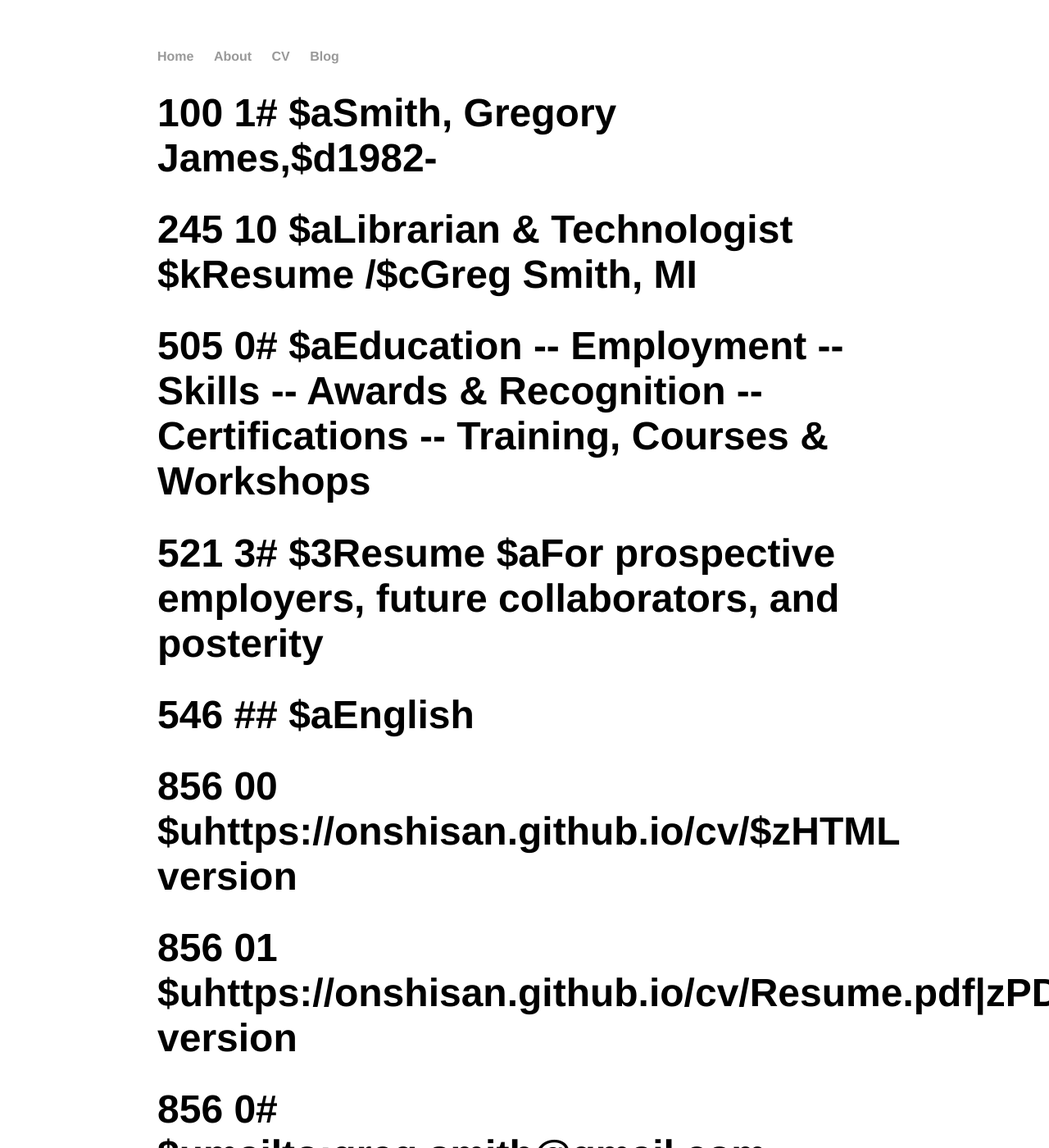
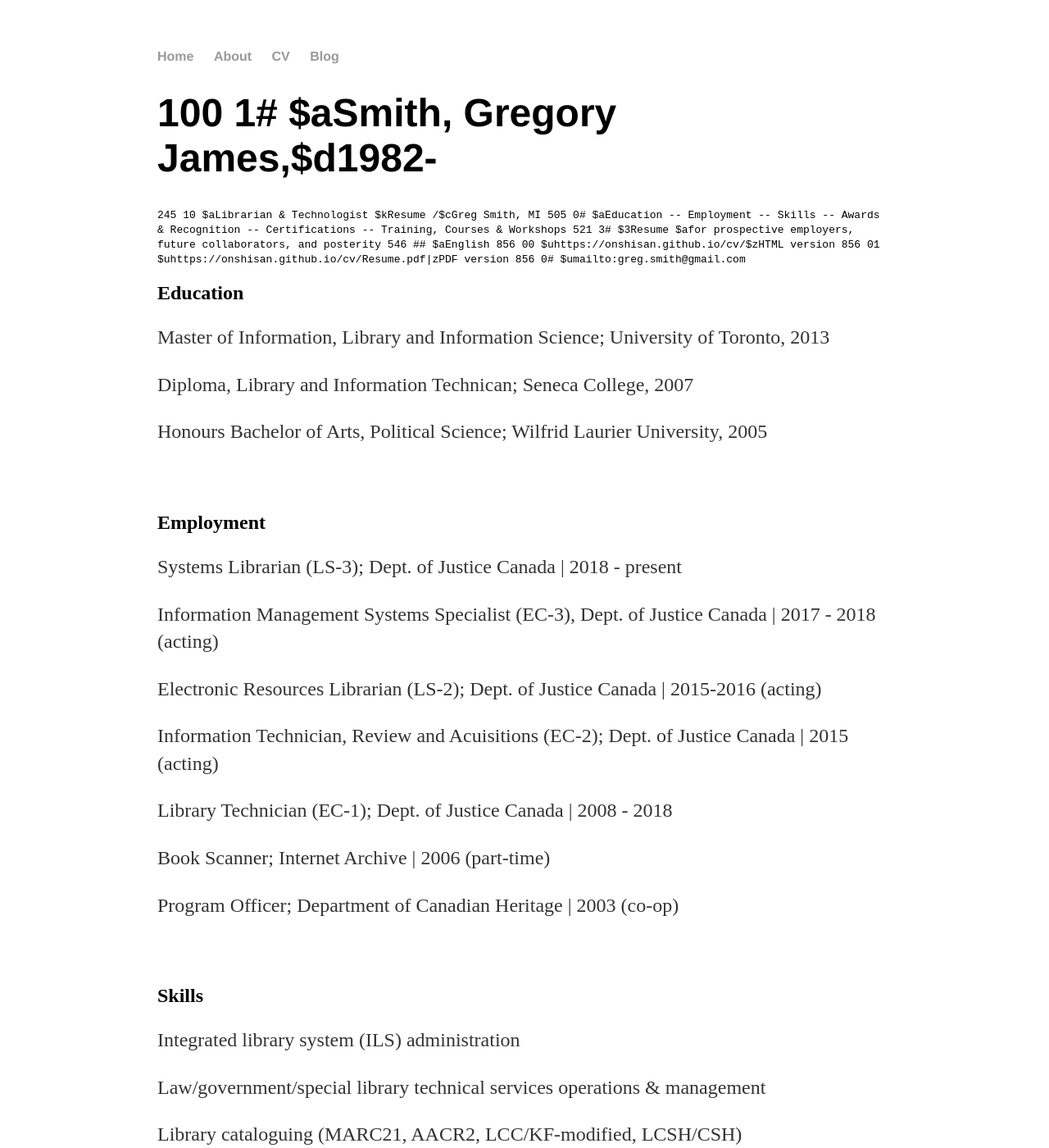
Before and after one commit to onshisan/onshisan.github.io, a Jekyll site: the page built from cv/index.html, in a window 1280 px wide and 1400 px high. Shown: the whole window at 82% size. Built offline with Jekyll 4.4.1, drawn with Linux system fonts in a browser that asks for light colours.

Commit message:
Update resume.html
Wrap most MARC in code tag

```diff
--- a/_includes/resume.html
+++ b/_includes/resume.html
@@ -1,11 +1,15 @@
 <h1>100 1# $aSmith, Gregory James,$d1982-</h1>
-<h1>245 10 $aLibrarian & Technologist $kResume /$cGreg Smith, MI</h1>
-<h1>505 0# $aEducation -- Employment -- Skills -- Awards & Recognition -- Certifications -- Training, Courses & Workshops
-<h1>521 3# $3Resume $aFor prospective employers, future collaborators, and posterity
-<h1>546 ## $aEnglish
-<h1>856 00 $uhttps://onshisan.github.io/cv/$zHTML version
-<h1>856 01 $uhttps://onshisan.github.io/cv/Resume.pdf|zPDF version
-<h1>856 0# $umailto:greg.smith@gmail.com</h1>
+<code>
+245 10 $aLibrarian & Technologist $kResume /$cGreg Smith, MI
+505 0# $aEducation -- Employment -- Skills -- Awards & Recognition -- Certifications -- Training, Courses & Workshops
+521 3# $3Resume $afor prospective employers, future collaborators, and posterity
+546 ## $aEnglish
+856 00 $uhttps://onshisan.github.io/cv/$zHTML version
+856 01 $uhttps://onshisan.github.io/cv/Resume.pdf|zPDF version
+856 0# $umailto:greg.smith@gmail.com
+</code>
+
+</br>
 
 	<h2>Education</h2>
 	<p>Master of Information, Library and Information Science; University of Toronto, 2013</p>
```
